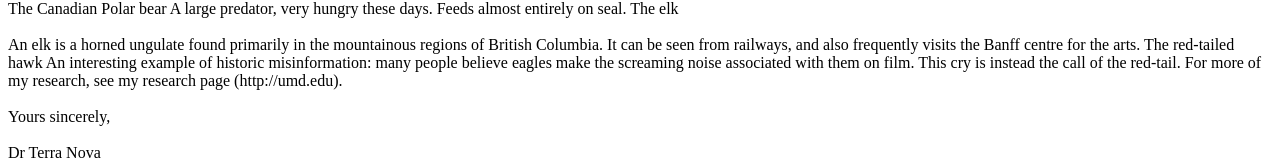
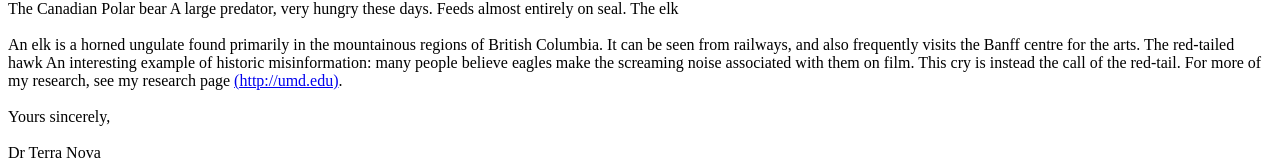
Before and after one commit to Bdkelly/INST377_page, a plain HTML site: page public/lab_2/index.html in a window 1280 px wide. Shown: the part 585-747 px from the top of the page. Drawn offline with Linux system fonts and the light colour scheme.

Commit message:
link add

```diff
--- a/public/lab_2/index.html
+++ b/public/lab_2/index.html
@@ -66,7 +66,7 @@ The elk
 An elk is a horned ungulate found primarily in the mountainous regions of British Columbia. It can be seen from railways, and also frequently visits the Banff centre for the arts.
 The red-tailed hawk
 An interesting example of historic misinformation: many people believe eagles make the screaming noise associated with them on film. This cry is instead the call of the red-tail.
-For more of my research, see my research page (http://umd.edu).
+For more of my research, see my research page <a href="http://umd.edu">(http://umd.edu)</a>.
 <br>
 <br>
 Yours sincerely,
```
